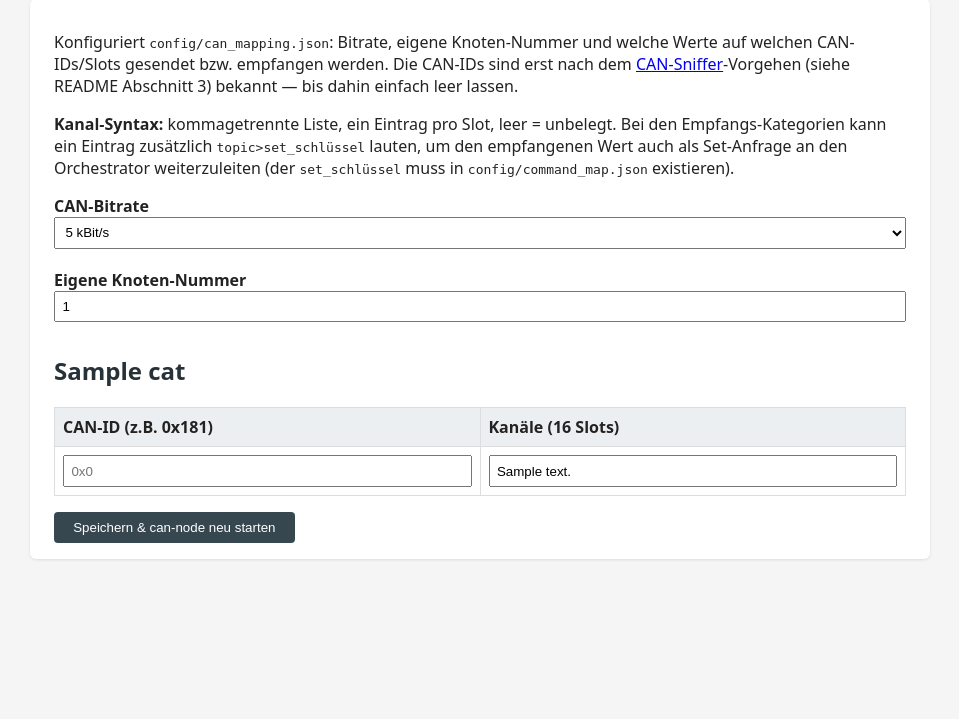
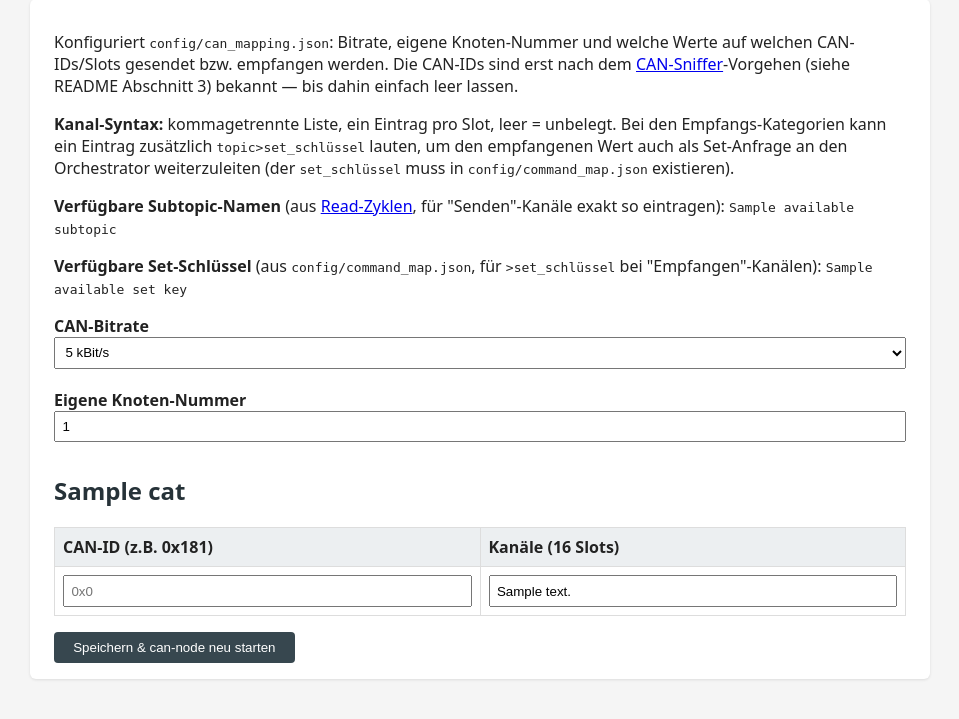
Before and after one commit to juliuskolosnjaji/vcontrold-raspberry-pi, a Python web app: template ui/templates/can_settings.html in a window 1280 px wide. Shown: the part 157-876 px from the top of the page, without its empty margins (160-1119 px from the left). Before the commit the page ends 717 px from the top, so only its background shows below. Run offline with Jinja, Linux system fonts and the light colour scheme; the template is opened without the code that fills it: most values are stand-ins (such as "Sample title", 1, 10 or a date in 2020).

Commit message:
can-settings UI: 8 rows per category, show available subtopic/set-key names
Raised CAN_BLOCK_ROWS from 4 to 8 (was an arbitrary limit to avoid dynamic
JS, not a protocol constraint) so the send side can cover the UVR16x2's
full analog/digital network capacity. Also added a reference list of
subtopic names from read_cycles.json (for send channels) and set keys from
command_map.json (for the receive side's ">set_key" forward syntax) right
on the page, since it wasn't obvious those names have to match exactly
across the two separate settings pages.

```diff
--- a/ui/templates/can_settings.html
+++ b/ui/templates/can_settings.html
@@ -12,6 +12,24 @@
      Bei den Empfangs-Kategorien kann ein Eintrag zusätzlich <code>topic&gt;set_schlüssel</code>
      lauten, um den empfangenen Wert auch als Set-Anfrage an den Orchestrator weiterzuleiten
      (der <code>set_schlüssel</code> muss in <code>config/command_map.json</code> existieren).</p>
+
+  <p><strong>Verfügbare Subtopic-Namen</strong> (aus
+     <a href="{{ url_for('read_cycles_settings') }}">Read-Zyklen</a>, für "Senden"-Kanäle
+     exakt so eintragen):
+     {% if available_subtopics %}
+       {% for name in available_subtopics %}<code>{{ name }}</code>{% if not loop.last %}, {% endif %}{% endfor %}
+     {% else %}
+       <em>keine (Read-Zyklen noch nicht konfiguriert)</em>
+     {% endif %}
+  </p>
+  <p><strong>Verfügbare Set-Schlüssel</strong> (aus <code>config/command_map.json</code>, für
+     <code>&gt;set_schlüssel</code> bei "Empfangen"-Kanälen):
+     {% if available_set_keys %}
+       {% for name in available_set_keys %}<code>{{ name }}</code>{% if not loop.last %}, {% endif %}{% endfor %}
+     {% else %}
+       <em>keine (command_map.json noch nicht angelegt)</em>
+     {% endif %}
+  </p>
 
   <form method="post">
     <label for="bitrate">CAN-Bitrate</label>
```
Also changed, not shown: ui/app.py (+10 -1 lines).
